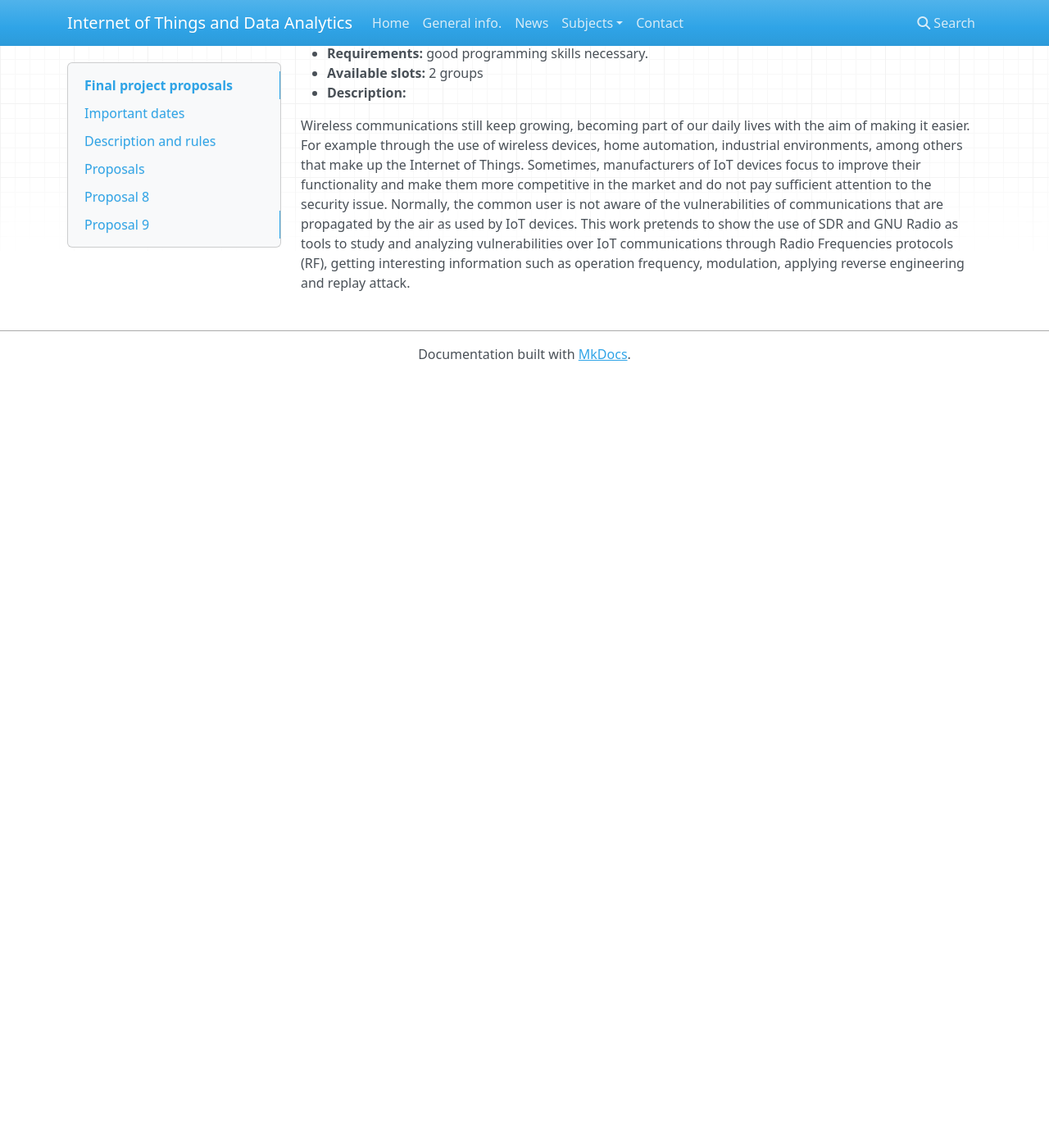
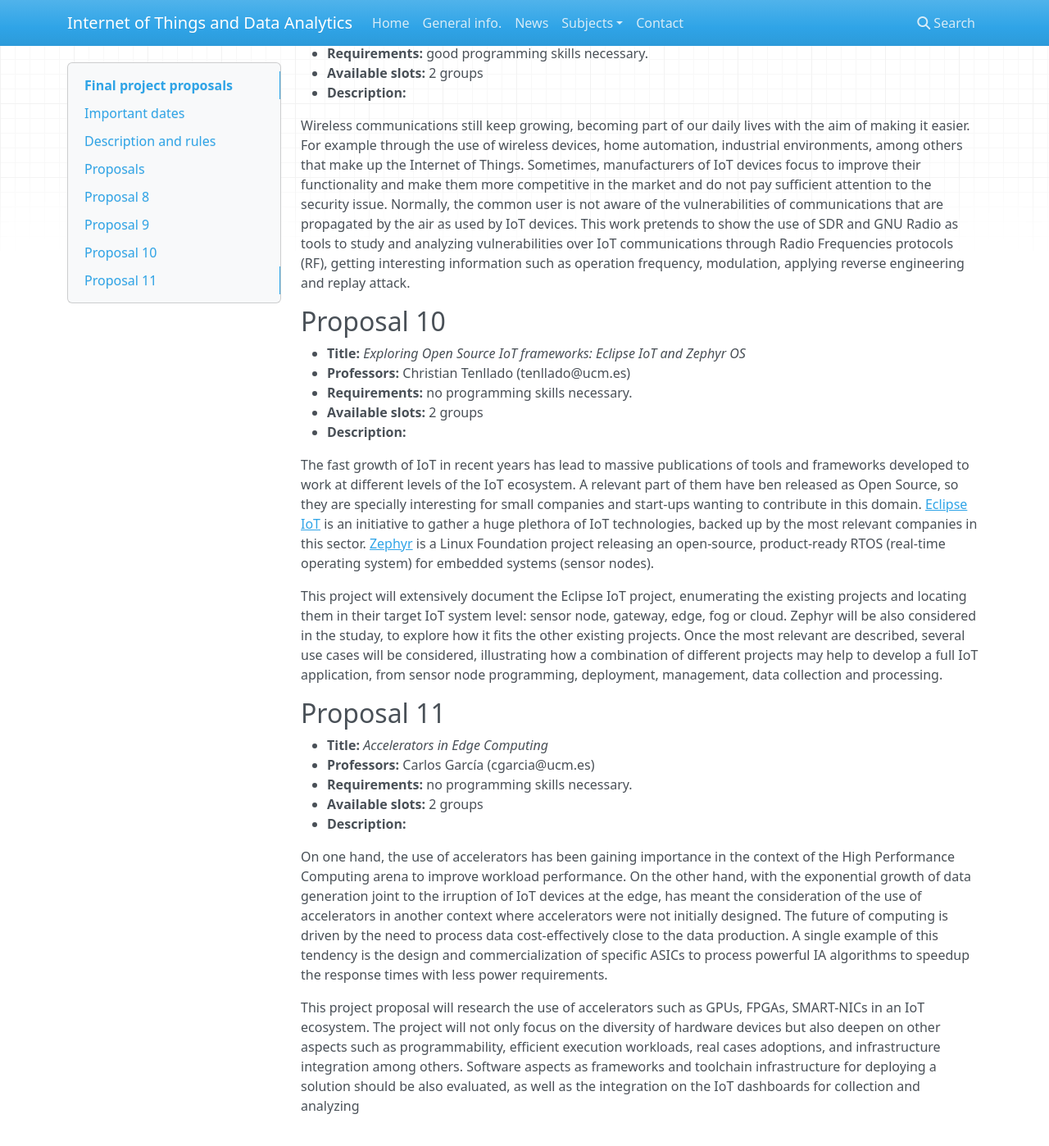
Before and after one commit to iot-da/iot-da.github.io, an MkDocs documentation site: the page built from docs/General/TFM.md, in a window 1280 px wide and 1400 px high, scrolled down 5184 px. Shown: the whole window at 82% size. Built offline with MkDocs 1.6.1, drawn with Linux system fonts in a browser that asks for light colours; nearby versions of some CDN libraries; before the commit the page ends 5644 px from its top, so only the background shows below that.

Commit message:
2 new TFM proposals

```diff
--- a/docs/General/TFM.md
+++ b/docs/General/TFM.md
@@ -223,3 +223,29 @@ The objective of this project is to test different publicly accessible encryptio
 
 Wireless communications still keep growing, becoming part of our daily lives with the aim of making it easier. For example through the use of wireless devices, home automation, industrial environments, among others that make up the Internet of Things. Sometimes, manufacturers of IoT devices focus to improve their functionality and make them more competitive in the market and do not pay sufficient attention to the security issue. Normally, the common user is not aware of the vulnerabilities of communications that are propagated by the air as used by IoT devices.
 This work pretends to show the use of SDR and GNU Radio as tools to study and analyzing vulnerabilities over IoT communications through Radio Frequencies protocols (RF), getting interesting information such as operation frequency, modulation, applying reverse engineering and replay attack.
+
+
+## Proposal 10
+
+* **Title:** *Exploring Open Source IoT frameworks: Eclipse IoT and Zephyr OS*
+* **Professors:** Christian Tenllado (tenllado@ucm.es)
+* **Requirements:** no programming skills necessary.
+* **Available slots:** 2 groups
+* **Description:**
+
+The fast growth of IoT in recent years has lead to massive publications of tools and frameworks developed to work at different levels of the IoT ecosystem. A relevant part of them have ben released as Open Source, so they are specially interesting for small companies and start-ups wanting to contribute in this domain. [Eclipse IoT](https://iot.eclipse.org/) is an initiative to gather a huge plethora of IoT technologies, backed up by the most relevant companies in this sector.  [Zephyr](https://www.zephyrproject.org/) is  a Linux Foundation project releasing an open-source, product-ready RTOS (real-time operating system) for embedded systems (sensor nodes).
+
+This project will extensively document the Eclipse IoT project, enumerating the existing projects and locating them in their target IoT system level: sensor node, gateway, edge, fog or cloud. Zephyr will be also considered in the studay, to explore how it fits the other existing projects. Once the most relevant  are described, several use cases will be considered, illustrating how a combination of different projects may help to develop a full IoT application, from sensor node programming, deployment, management, data collection  and processing.
+
+
+## Proposal 11
+
+* **Title:** *Accelerators in Edge Computing*
+* **Professors:** Carlos García (cgarcia@ucm.es)
+* **Requirements:** no programming skills necessary.
+* **Available slots:** 2 groups
+* **Description:**
+
+On one hand, the use of accelerators has been gaining importance in the context of the High Performance Computing arena to improve workload performance. On the other hand, with the exponential growth of data generation joint to the irruption of IoT devices at the edge, has meant the consideration of the use of accelerators in another context where accelerators were not initially designed. The future of computing is driven by the need to process data cost-effectively close to the data production. A single example of this tendency is the design and commercialization of specific ASICs to process powerful IA algorithms to speedup the response times with less power requirements.
+
+This project proposal will research the use of accelerators such as GPUs, FPGAs, SMART-NICs in an IoT ecosystem. The project will not only focus on the diversity of hardware devices but also deepen on other aspects such as programmability, efficient execution workloads, real cases adoptions, and infrastructure integration among others. Software aspects as frameworks and toolchain infrastructure for deploying a solution should be also evaluated, as well as the integration on the IoT dashboards for collection and analyzing
```
